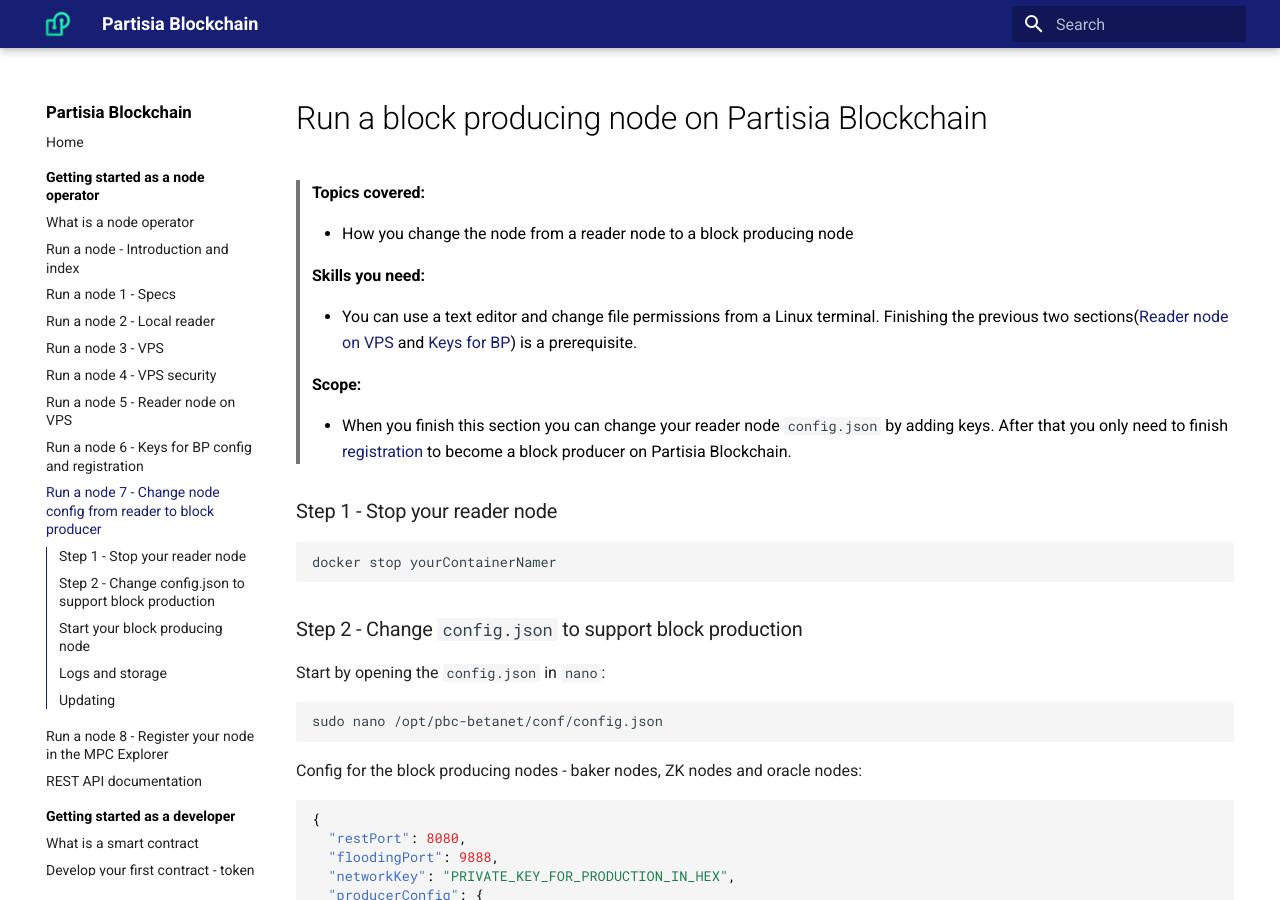
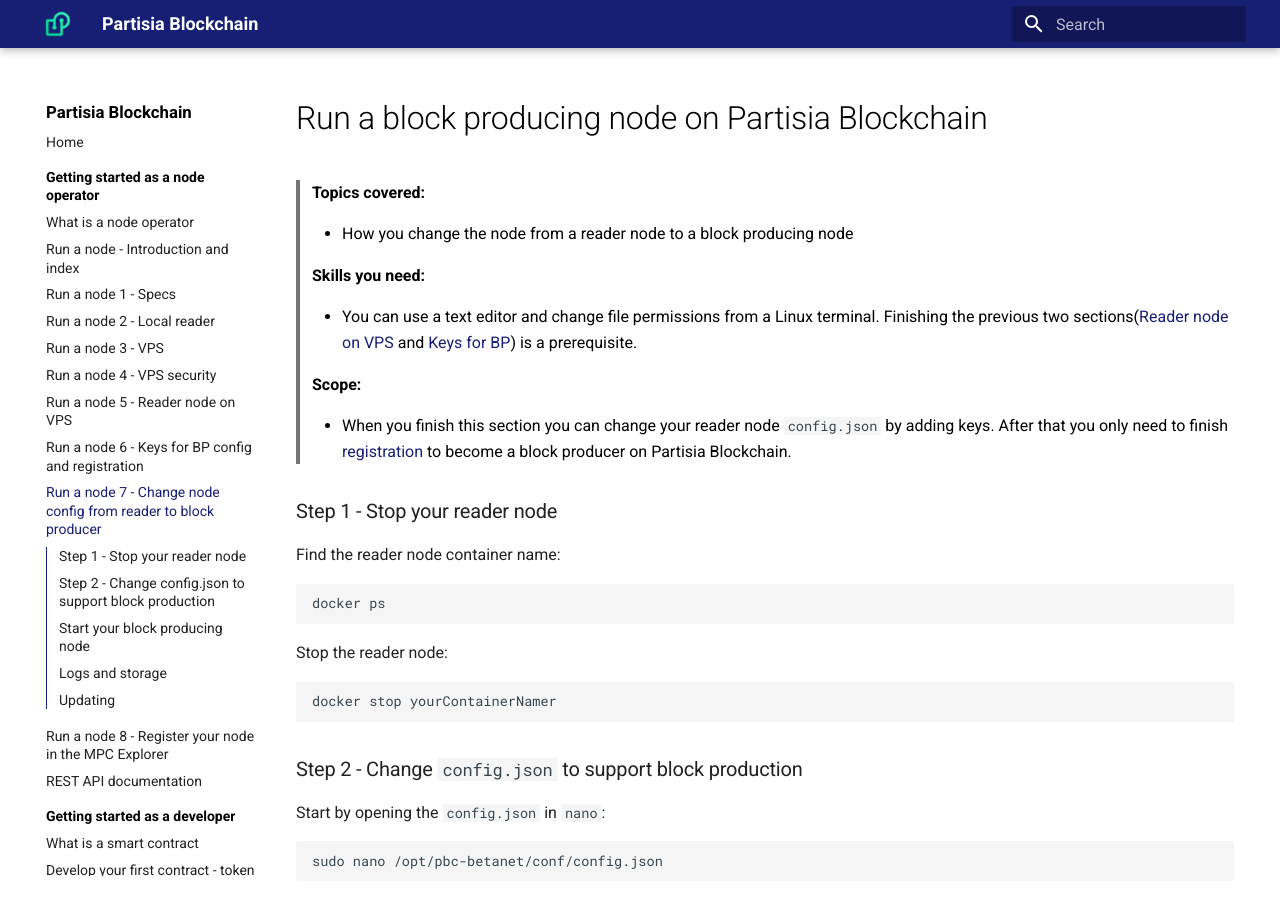
Before and after one commit to 0xSero/partisia-docs, an MkDocs documentation site: the page built from docs/operator-7-bp.md, in a window 1280 px wide and 900 px high. Built offline with MkDocs 1.6.1 and Material for MkDocs 9.7.7, drawn with Linux system fonts in a browser that asks for light colours; a script that is not in the unit is left out.

Commit message:
Container name - Stop reader node, edit config.json start node

`````diff
--- a/docs/operator-7-bp.md
+++ b/docs/operator-7-bp.md
@@ -14,6 +14,14 @@
 > - When you finish this section you can change your reader node `config.json` by adding keys. After that you only need to finish [registration](operator-8-registration.md) to become a block producer on Partisia Blockchain.
 
 ### Step 1 - Stop your reader node
+
+Find the reader node container name:
+
+```` bash
+docker ps
+````
+
+Stop the reader node:
 
 ```` bash
 docker stop yourContainerNamer
`````
